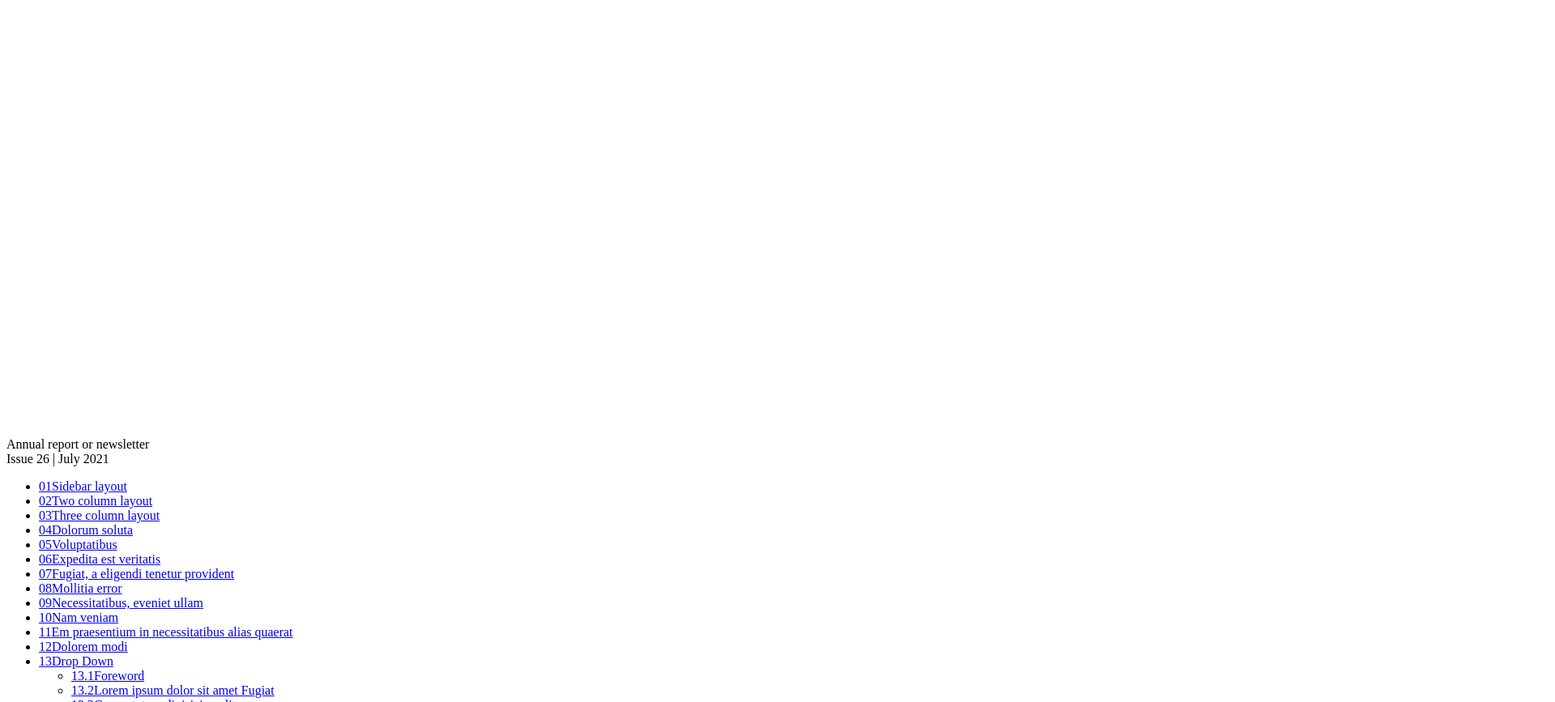
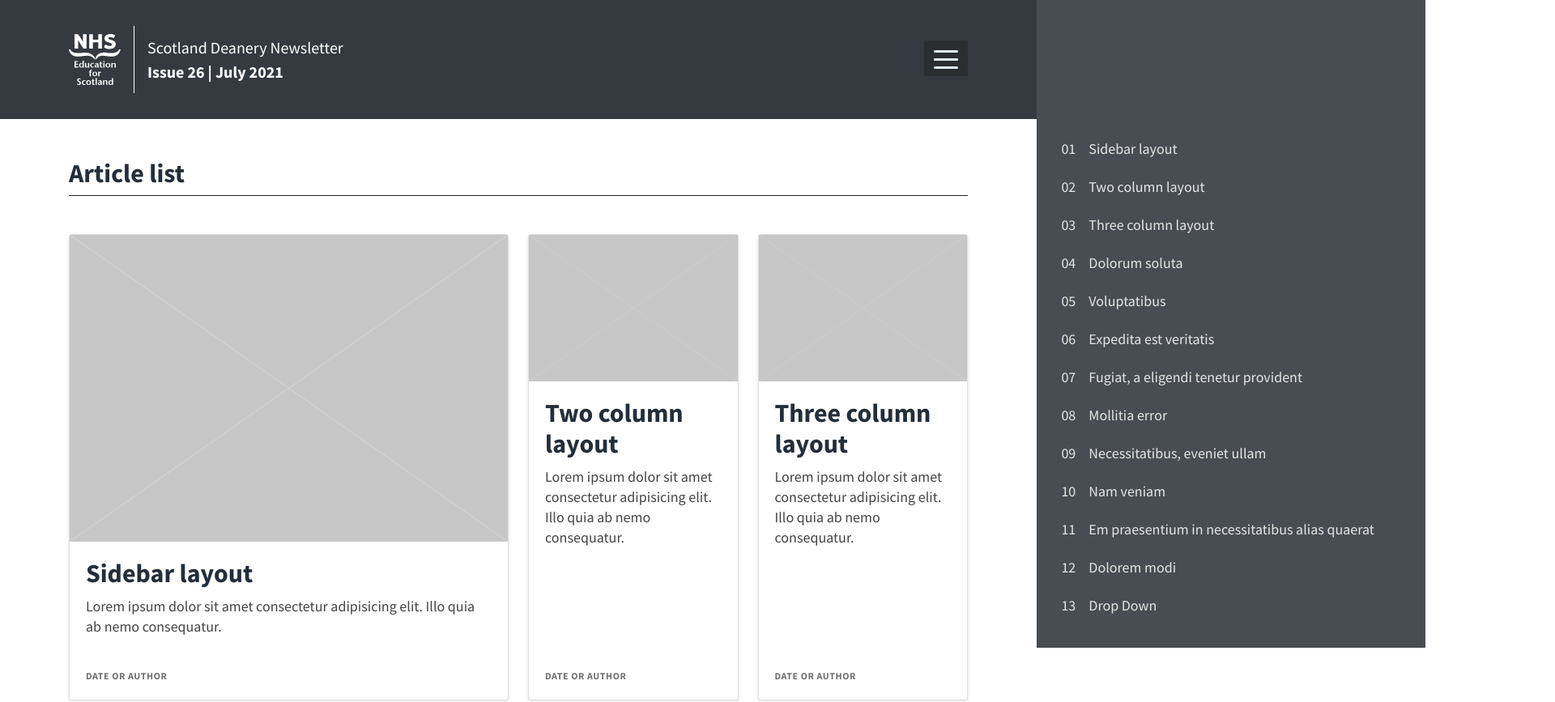
Before and after one commit to samlmcewan/pdf-solution, a plain HTML site: page index.html in a window 1280 px wide. Shown: the top 867 px of the page at 81% size, 1920 px wide, since content can reach past the window. Drawn offline with nearby package versions, Linux system fonts and the light colour scheme.

Commit message:
Fix missing head tag issue

```diff
--- a/index.html
+++ b/index.html
@@ -1,5 +1,25 @@
 <!doctype html>
 <html lang="en">
+  <head>
+    <meta charset="utf-8">
+    <meta name="viewport" content="width=device-width, initial-scale=1, shrink-to-fit=no">
+    <meta name="description" content="Information and advice about augmentative and alternative communication">
+    <meta name="generator" content="Jekyll v4.1.1">
+    <title>Article page</title>
+
+    <!-- Bootstrap core CSS -->
+    <link href="assets/bootstrap/css/bootstrap.min.css" rel="stylesheet">
+    <!-- Bootstrap blog styles -->
+    <link href="assets/bootstrap/css/blog.css" rel="stylesheet">
+     <!-- custom styles  -->
+     <link href="scss/newsletter.css" rel="stylesheet">
+    <!-- google font  -->
+    <link rel="preconnect" href="https://fonts.gstatic.com">
+    <link href="https://fonts.googleapis.com/css2?family=Source+Sans+Pro:wght@200;300;400;600;700;900&display=swap" rel="stylesheet">
+   <!-- Font Awesome CDN -->
+   <link rel="stylesheet" href="https://pro.fontawesome.com/releases/v5.11.2/css/all.css" integrity="sha384-zrnmn8R8KkWl12rAZFt4yKjxplaDaT7/EUkKm7AovijfrQItFWR7O/JJn4DAa/gx" crossorigin="anonymous">
+
+  </head>
   <body>
     <header>
       <nav id="navigation" class="navbar navbar-expand-xl navbar-dark bg-dark ">
@@ -7,7 +27,7 @@
           <div class="nav-title-container">
             <img class="nes-nav" src="assets/images/logo/nesWhite.svg" class="float-left pl-3 nes-footer" alt="NHS Education for Scotland Logo">
             <div class="nav-title">
-                Annual report or newsletter
+                Scotland Deanery Newsletter
                 <div class="article-date">
                   Issue 26 | July 2021
                 </div>
```
